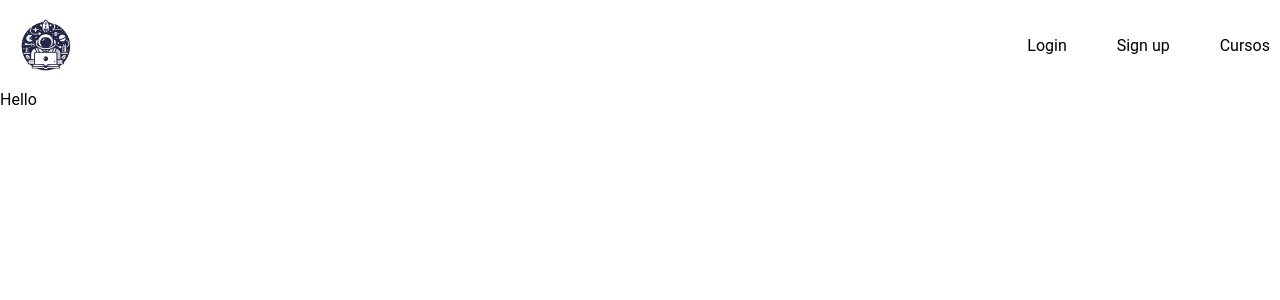
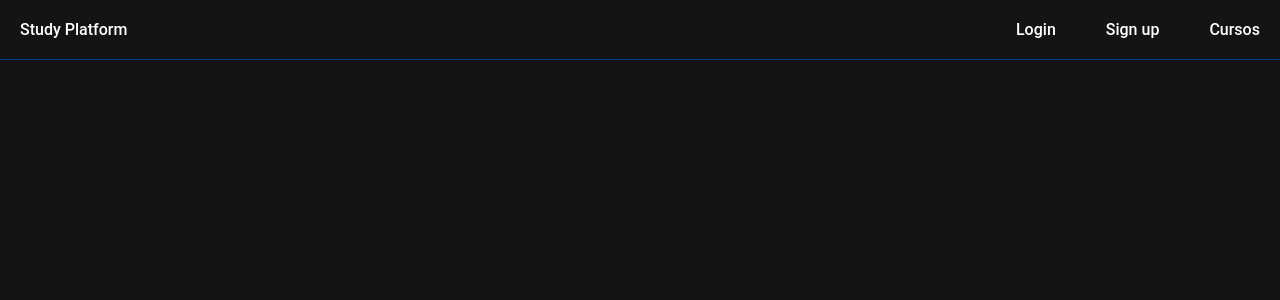
Before and after one commit to NiltonMeira/StudyPlataform, a React app in the folder frontend/: page / in a window 1280 px wide. Shown: the top 300 px of the page. Built offline with nearby package versions, Linux system fonts and the light colour scheme; the HTML template or start-up script is replaced by a standard one.

Commit message:
feat app bar and start form compornent

```diff
--- a/frontend/src/components/Appbar/Appbar.tsx
+++ b/frontend/src/components/Appbar/Appbar.tsx
@@ -1,4 +1,3 @@
-import logoFoda from "../../assets/images/logo_foda.png"
 import { StyledNav } from "./style"
 import {StyledA} from "./style"
 import { StyledContainer } from "./style"
@@ -9,7 +8,7 @@ const Appbar = () =>{
     return(
         <>
             <StyledNav>
-                <img src={logoFoda} height={70}/>
+                <StyledA>Study Platform</StyledA>
                 <StyledContainer>
                     <StyledA href="">Login</StyledA>
                     <StyledA href="">Sign up</StyledA>
--- a/frontend/src/components/Appbar/style.ts
+++ b/frontend/src/components/Appbar/style.ts
@@ -3,16 +3,28 @@ import styled from "styled-components";
 
 export const StyledNav = styled.nav`
 
-    padding: 10px;
+    padding: 20px;
     display: flex;
-    width: 100wh;
+    width: 100%;
     justify-content: space-between;
     align-items: center;
+    border: none;
+    border-bottom: 1px #023E7D solid;
+    position: fixed;
+    z-index: 99;
+    background-color: #141414;
 `
 
 export const StyledA = styled.a`
     text-decoration: none;
-    color: black;
+    color: white;
+    font-weight: 500;
+    transition: 0.4s;
+
+    &:hover{
+        transform: scale(1.2);
+        color: #0353A4;
+    }
 
 `
 
--- a/frontend/src/index.css
+++ b/frontend/src/index.css
@@ -4,3 +4,7 @@
   box-sizing: border-box;
   font-family: "Roboto", sans-serif;
 }
+
+body{
+  background-color: #141414;
+}
--- a/frontend/src/pages/Login.tsx
+++ b/frontend/src/pages/Login.tsx
@@ -1,7 +1,7 @@
 export const Login = () =>{
     return(
         <>
-        <div>Hello</div>
+
         </>
     )
 }
```
Also changed, not shown: frontend/src/components/Form/Form.tsx (added, +12 -0 lines), frontend/src/components/Form/style.ts (added, +12 -0 lines).
